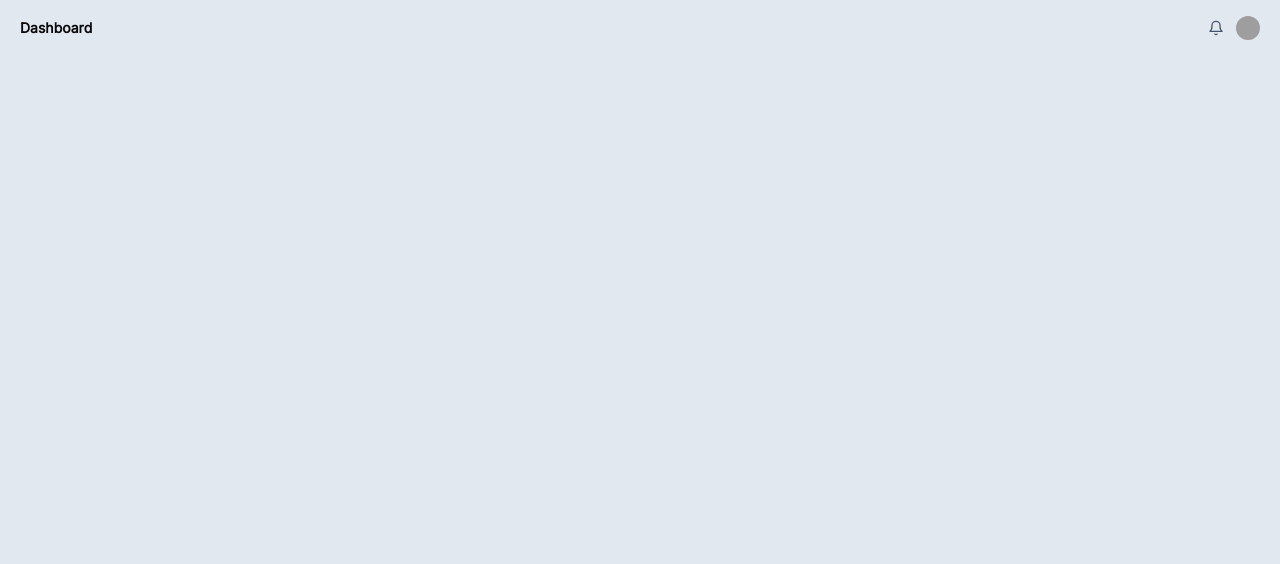
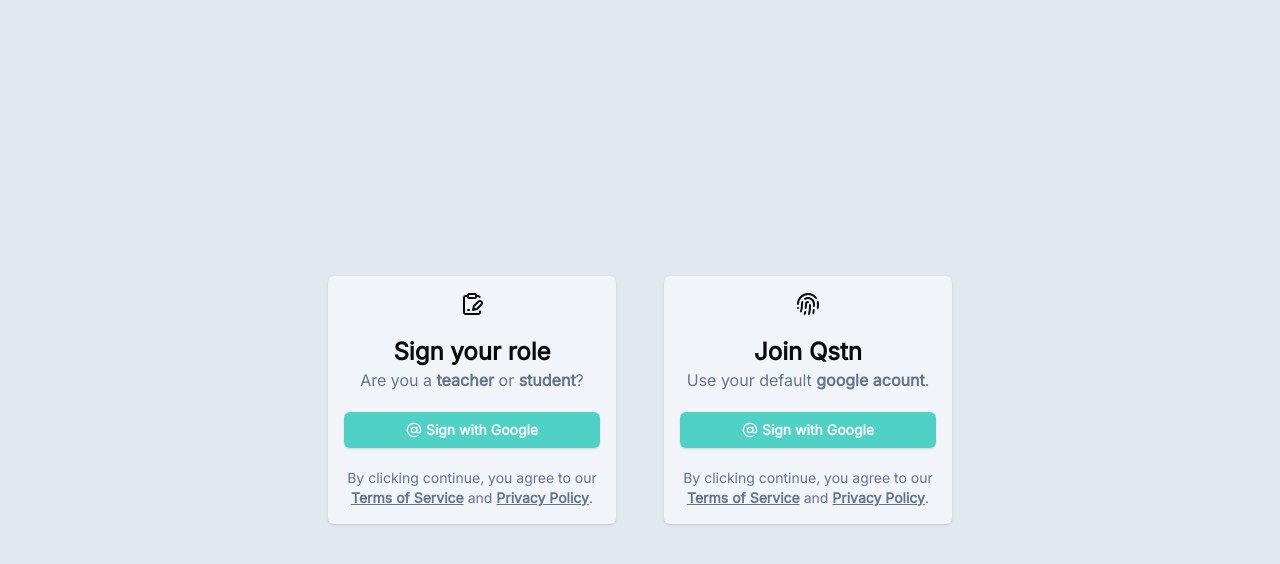
Before and after one commit to MatheusMottaGit/qstn-io-app, a Next.js app in the folder web/: page / in a window 1280 px wide. Shown: the top 564 px of the page. Built offline with nearby package versions, Linux system fonts and the light colour scheme; grey boxes are pictures that could not be loaded.

Commit message:
feat: setting auth page

```diff
--- a/web/src/app/page.tsx
+++ b/web/src/app/page.tsx
@@ -1,13 +1,63 @@
-import PagesHeader from "@/components/pages-header";
+import { Button } from "@/components/ui/button";
+import { AtSign, ClipboardSignature, Fingerprint } from "lucide-react";
 
 export default function Home() {
   return (
-    <main className="px-5 py-4 flex-1 flex flex-col gap-7">
-      <div className="flex-1">
-        <PagesHeader pageTitle="Dashboard" />
+    <main className="min-h-screen flex items-center justify-center gap-12">
+      <div className="flex flex-col gap-5 items-center w-72 bg-slate-100 p-4 rounded-md shadow">
+        <ClipboardSignature />
 
-        {/* graphics */}
-        <div className=""></div>
+        <div className="flex flex-col items-center">
+          <h1 className="text-2xl font-semibold">Sign your role</h1>
+          <p className="text-slate-500 text-base">
+            Are you a <strong>teacher</strong> or <strong>student</strong>?
+          </p>
+        </div>
+
+        <Button className="w-full text-sm font-semibold gap-1">
+          <AtSign className="w-4 h-4" />
+          Sign with Google
+        </Button>
+
+        <p className="text-center text-sm text-slate-500">
+          By clicking continue, you agree to our{" "}
+          <a href="" className="underline font-semibold">
+            Terms of Service
+          </a>{" "}
+          and{" "}
+          <a href="" className="underline font-semibold">
+            Privacy Policy
+          </a>
+          .
+        </p>
+      </div>
+
+      <div className="flex flex-col gap-5 items-center w-72 bg-slate-100 p-4 rounded-md shadow">
+        <Fingerprint />
+
+        <div className="flex flex-col items-center">
+          <h1 className="text-2xl font-semibold">Join Qstn</h1>
+          <p className="text-slate-500 text-base">
+            Use your default <strong>google acount</strong>.
+          </p>
+        </div>
+
+        <Button className="w-full text-sm font-semibold gap-1">
+          <AtSign className="w-4 h-4" />
+          Sign with Google
+        </Button>
+
+        <p className="text-center text-sm text-slate-500">
+          By clicking continue, you agree to our{" "}
+          <a href="" className="underline font-semibold">
+            Terms of Service
+          </a>{" "}
+          and{" "}
+          <a href="" className="underline font-semibold">
+            Privacy Policy
+          </a>
+          .
+        </p>
       </div>
     </main>
   );
```
